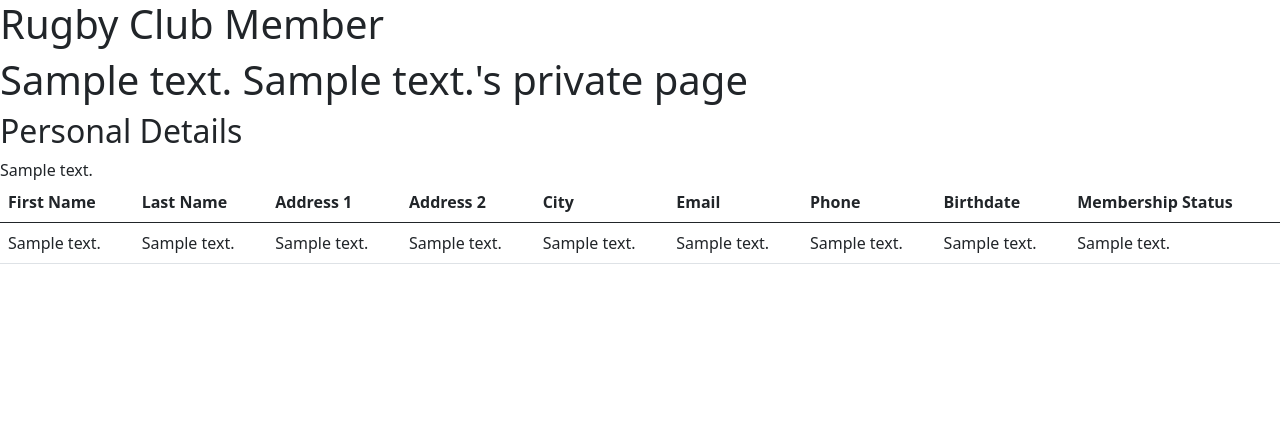
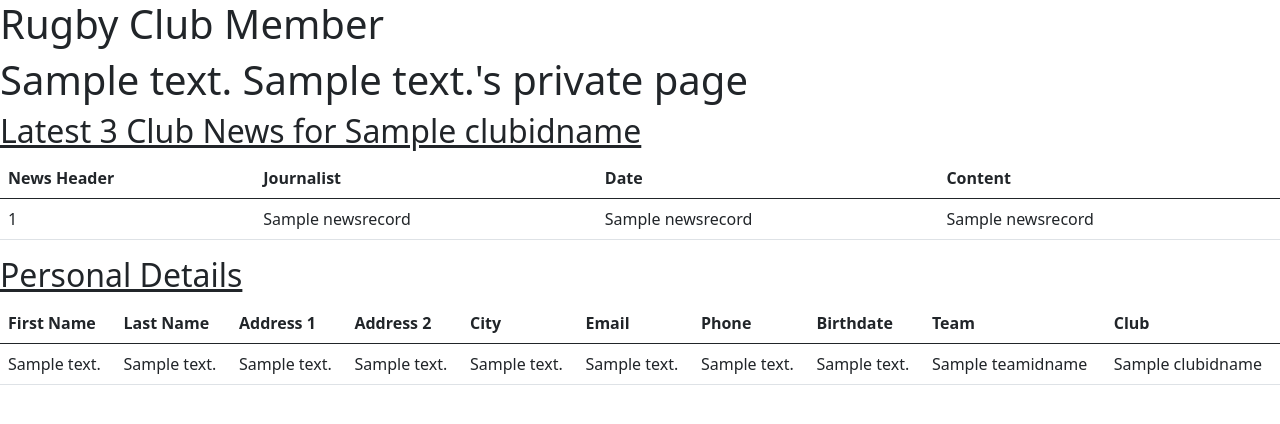
Before and after one commit to harrykhlo/rugby_club, a Flask app: template templates/memberindex.html in a window 1280 px wide. Shown: the top 424 px of the page. Run offline with Flask 2, Linux system fonts and the light colour scheme; the template is opened without the code that fills it: most values are stand-ins (such as "Sample title", 1, 10 or a date in 2020).

Commit message:
add 3 latest 3 club news on member page at memberindex.html

```diff
--- a/app.py
+++ b/app.py
@@ -83,6 +83,21 @@ def login():
 
             # get the member's AdminAccess which is an integer (1 = admin member; 0 = general member)
             adminaccess = memberrecord[0][12]
+            clubid = memberrecord[0][1]
+            cur.execute(
+                "select ClubID, ClubName from clubs where ClubID = %s;", (clubid,))
+            clubidname = cur.fetchall()[0]  # tuple (club id, club name)
+            # print("testing---------------------------------------------")
+            # print(clubidname)
+            # print(type(clubidname))
+            teamid = memberrecord[0][2]
+            cur.execute(
+                "select TeamID, TeamName from teams where TeamID = %s;", (teamid,))
+            teamidname = cur.fetchall()[0]  # tuple (team id, team name)
+            # print("testing---------------------------------------------")
+            # print(teamidname)
+            # print(type(teamidname))
+
             if adminaccess:  # check if the memeber is admin or not
                 # route to admin's page
                 print("admin is logged in")
@@ -90,9 +105,14 @@ def login():
                 return render_template('adminindex.html', admindetaillist=memberrecord[0])
             else:  # if the memeber is not an admin
                 # route to member's page
+
+                cur.execute(
+                    "select NewsHeader, NewsByline, NewsDate, News from clubnews where ClubID=%s order by NewsDate DESC limit 3;", (clubidname[0],))
+                threelatestclubnews = cur.fetchall()
+
                 print("member is logged in")
                 print(memberrecord)
-                return render_template('memberindex.html', memberdetaillist=memberrecord[0])
+                return render_template('memberindex.html', memberdetaillist=memberrecord[0], clubidname=clubidname, teamidname=teamidname, threelatestclubnews=threelatestclubnews)
     # if request.method == 'GET':
     else:
         cur = getCursor()
--- a/templates/memberindex.html
+++ b/templates/memberindex.html
@@ -10,17 +10,37 @@
 <body>
     <h1>Rugby Club Member</h1>
     <h1>{{ memberdetaillist[3] }} {{ memberdetaillist[4] }}'s private page</h1>
-    <h2>Personal Details</h2>
-    {{ memberdetaillist }}<br/>
+    <h2><u>Latest 3 Club News for {{ clubidname[1] }}</u></h2>
+    <!-- {{threelatestclubnews}} -->
     <table class="table table-hover">
         <thead>
           <tr>
-            <th>First Name</th><th>Last Name</th><th>Address 1</th><th>Address 2</th><th>City</th><th>Email</th><th>Phone</th><th>Birthdate</th><th>Membership Status</th>
+            <th>News Header</th><th>Journalist</th><th>Date</th><th>Content</th>
+          </th>
+        </thead>
+        <tbody>
+            {% for newsrecord in threelatestclubnews %}
+            <tr>
+                <td>{{newsrecord[0]}}</td><td>{{newsrecord[1]}}</td><td>{{newsrecord[2]}}</td><td>{{newsrecord[3]}}</td>
+            </tr>
+            {% endfor %}
+        </tbody>
+    </table>
+
+
+    <h2><u>Personal Details</u></h2>
+    <!-- {{ memberdetaillist }}<br/>
+    {{ clubidname }}<br/>
+    {{ teamidname }}<br/> -->
+    <table class="table table-hover">
+        <thead>
+          <tr>
+            <th>First Name</th><th>Last Name</th><th>Address 1</th><th>Address 2</th><th>City</th><th>Email</th><th>Phone</th><th>Birthdate</th><th>Team</th><th>Club</th>
           </th>
         </thead>
         <tbody>
             <tr>
-            <td>{{memberdetaillist[3]}}</td><td>{{memberdetaillist[4]}}</td><td>{{memberdetaillist[5]}}</td><td>{{memberdetaillist[6]}}</td><td>{{memberdetaillist[7]}}</td><td>{{memberdetaillist[8]}}</td><td>{{memberdetaillist[9]}}</td><td>{{memberdetaillist[10]}}</td><td>{{memberdetaillist[11]}}</td>
+            <td>{{memberdetaillist[3]}}</td><td>{{memberdetaillist[4]}}</td><td>{{memberdetaillist[5]}}</td><td>{{memberdetaillist[6]}}</td><td>{{memberdetaillist[7]}}</td><td>{{memberdetaillist[8]}}</td><td>{{memberdetaillist[9]}}</td><td>{{memberdetaillist[10]}}</td><td>{{teamidname[1]}}</td><td>{{clubidname[1]}}</td>
             </tr>
         </tbody>
     </table>
```
